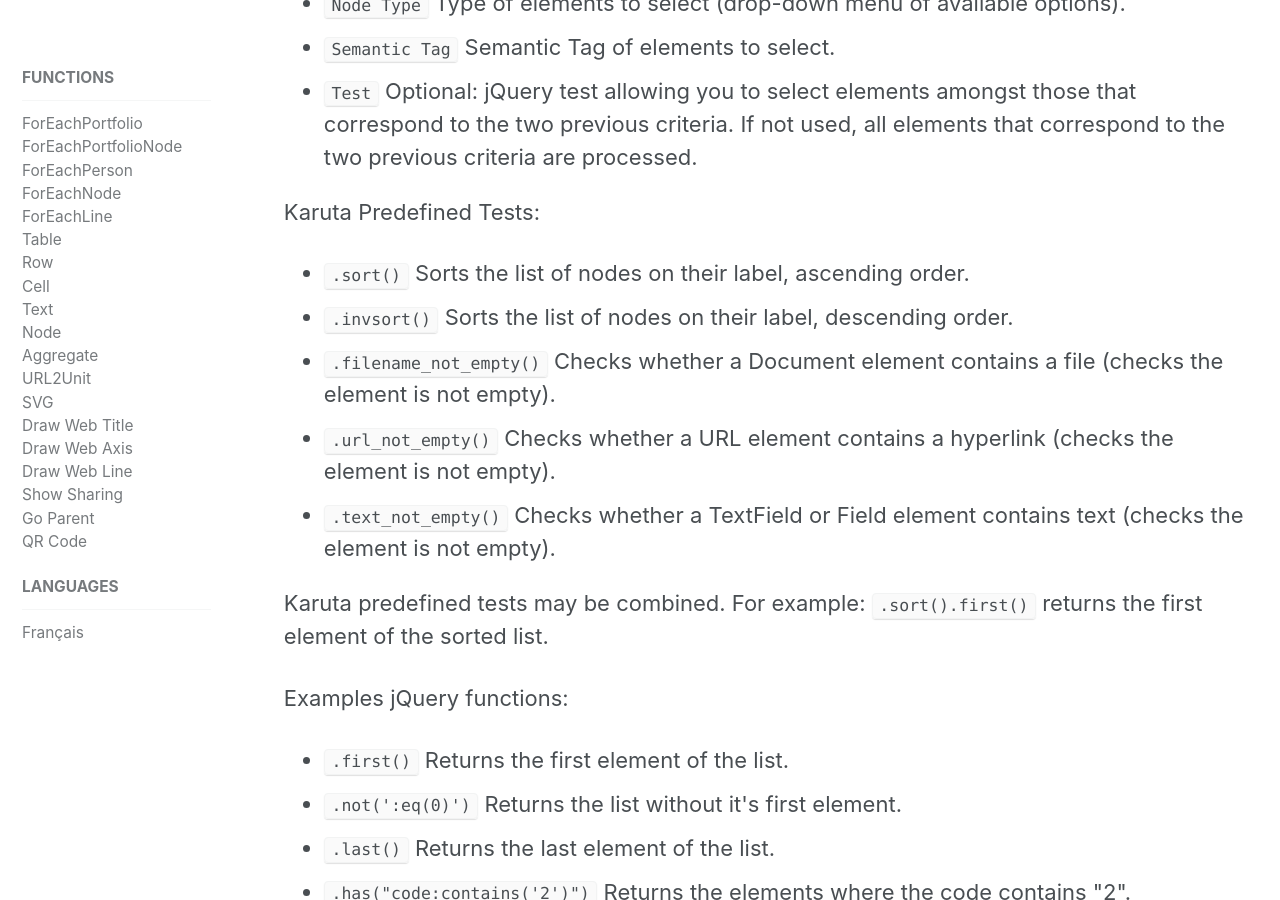
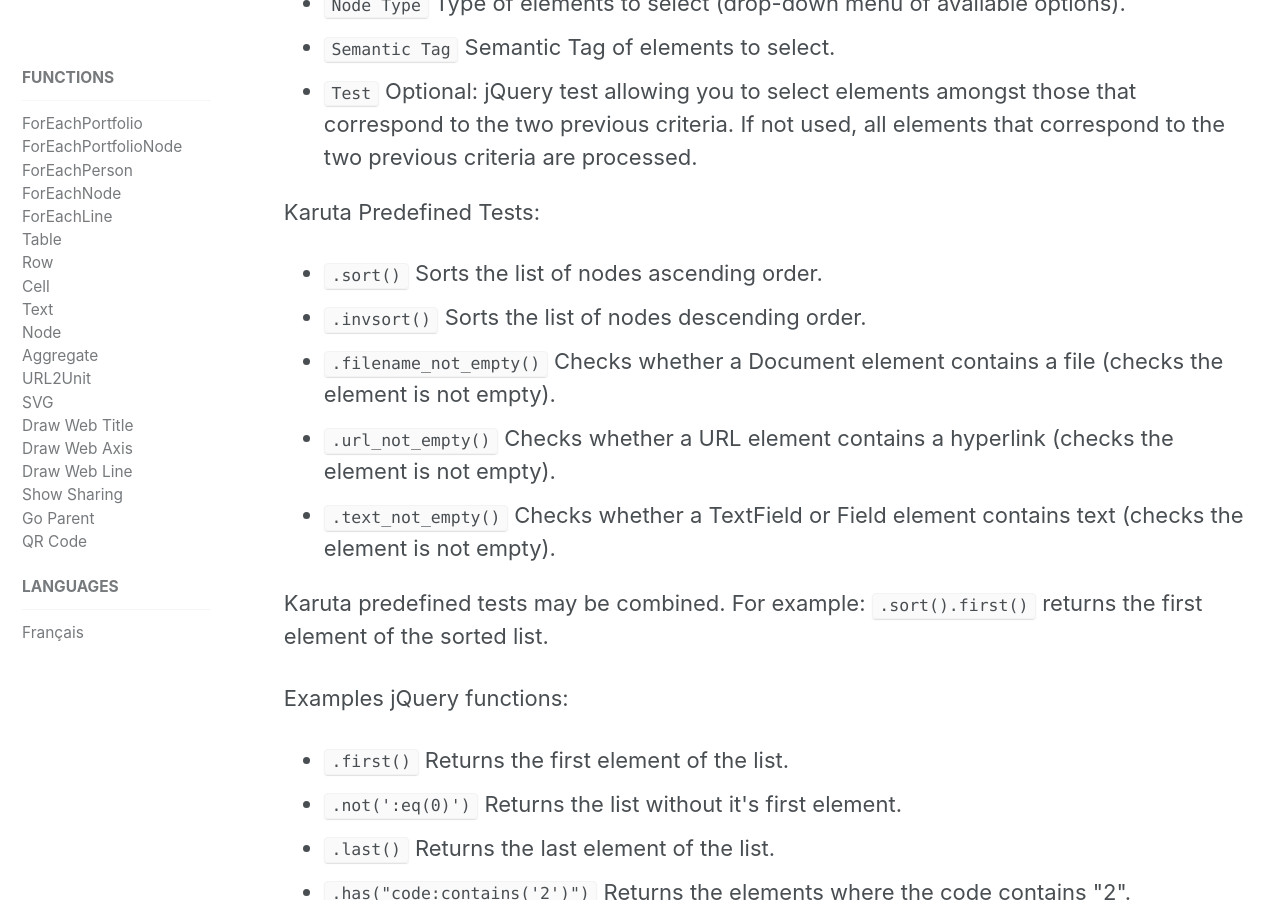
Before and after one commit to karutaproject/karuta-frontend-documentation, a Jekyll site: the page built from _pages/report_en.html, in a window 1280 px wide and 900 px high, scrolled down 4059 px. Built offline with Jekyll 4.4.1, drawn with Linux system fonts in a browser that asks for light colours.

Commit message:
rpécisions sort()

```diff
--- a/_pages/report_en.html
+++ b/_pages/report_en.html
@@ -191,10 +191,10 @@
 	<p>Karuta Predefined Tests:</p>
 	<ul>
 		<li>
-			<code>.sort()</code> Sorts the list of nodes on their label, ascending order.
+			<code>.sort()</code> Sorts the list of nodes ascending order.
 		</li>
 		<li>
-			<code>.invsort()</code> Sorts the list of nodes on their label, descending order.
+			<code>.invsort()</code> Sorts the list of nodes descending order.
 		</li>
 		<li>
 			<code>.filename_not_empty()</code> Checks whether a Document element contains a file
--- a/_pages/report_fr.html
+++ b/_pages/report_fr.html
@@ -206,10 +206,10 @@
 	<p>Tests prédéfinis&nbsp;:</p>
 	<ul>
 		<li>
-			<code>.sort()</code> Trie la liste des noeuds résultats sur le libellé, en ordre croissant.
+			<code>.sort()</code> Trie la liste des noeuds résultats en ordre croissant.
 		</li>
 		<li>
-			<code>.invsort()</code> Trie la liste des noeuds résultats sur le libellé, en ordre décroissant.
+			<code>.invsort()</code> Trie la liste des noeuds résultats en ordre décroissant.
 		</li>
 		<li>
 			<code>.filename_not_empty()</code> S'applique aux éléments Document et vérifie si un fichier
```
